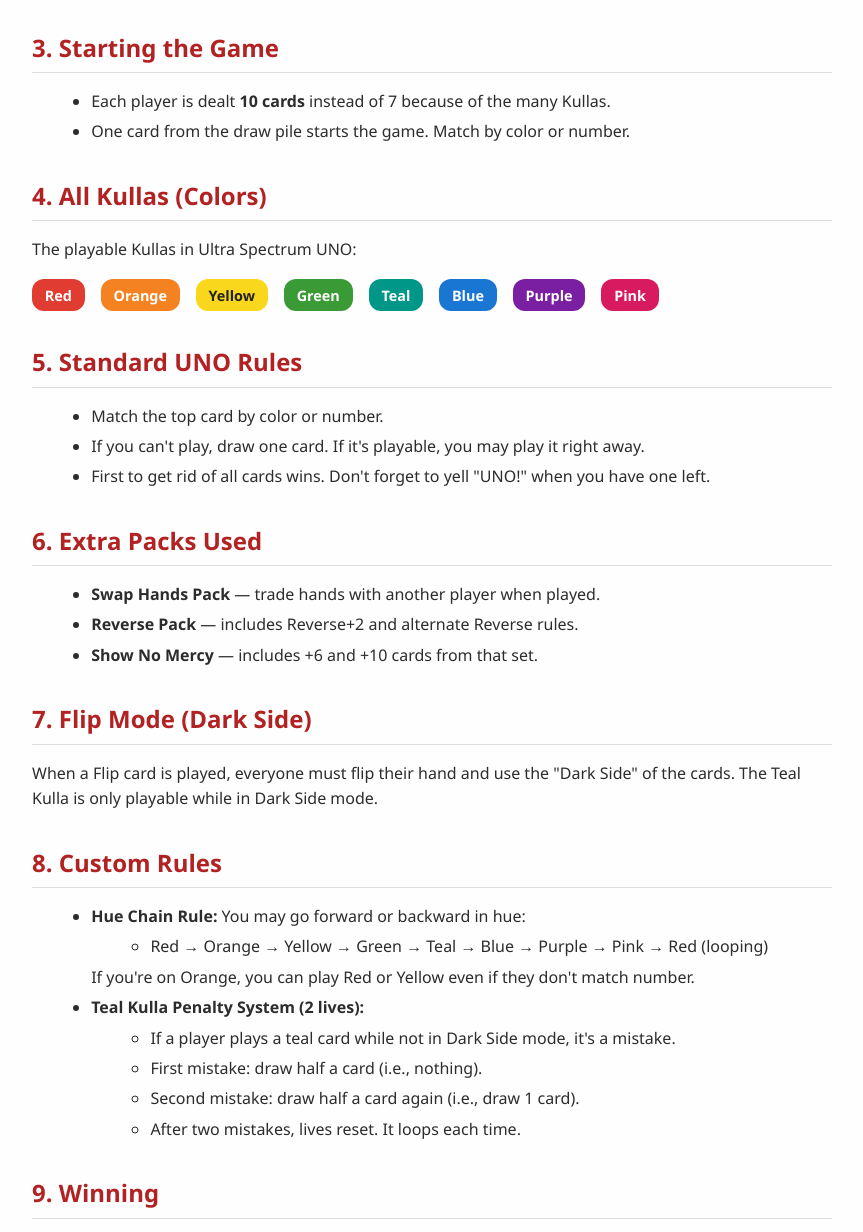
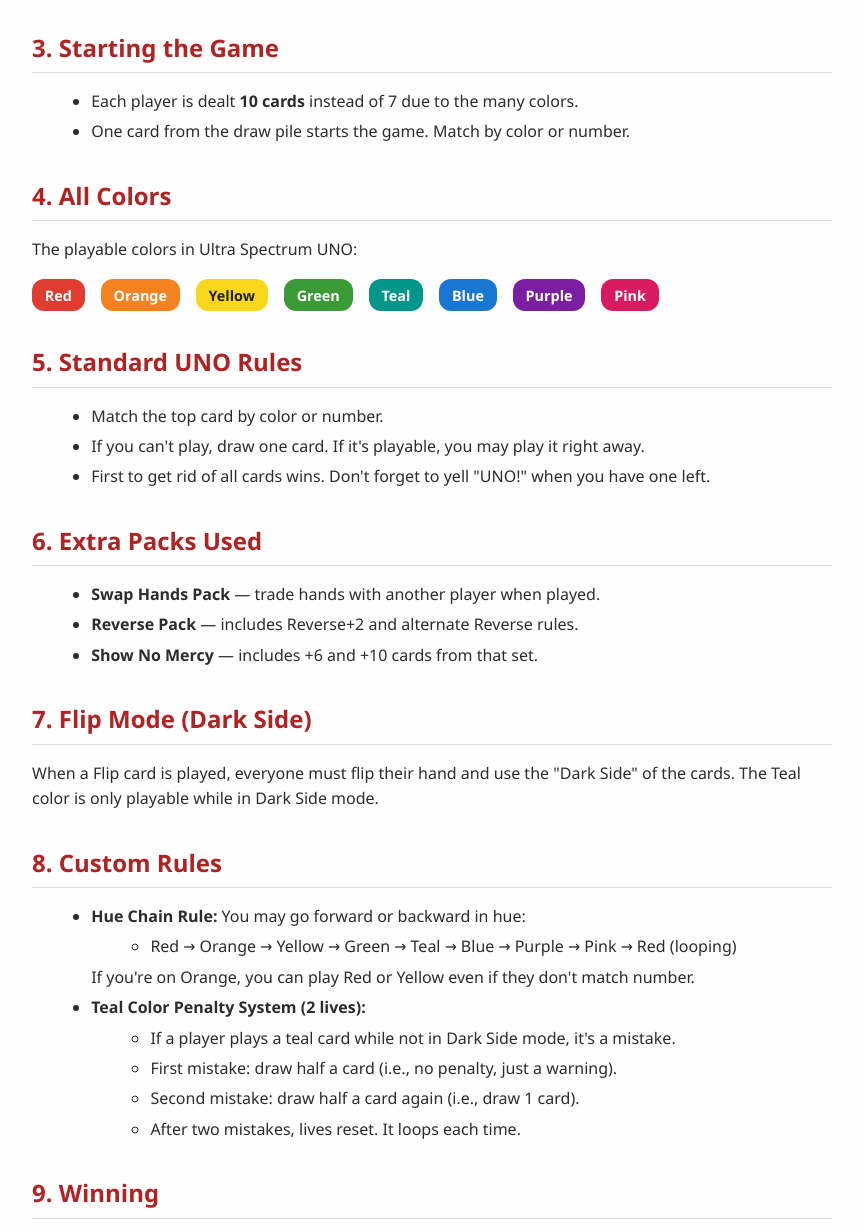
Before and after one commit to Hguorwan/uno-UltraSpec-rules, a plain HTML site: page index.html in a window 1280 px wide. Shown: the part 524-1756 px from the top of the page, without its empty margins (208-1071 px from the left). Drawn offline with Linux system fonts and the light colour scheme.

Commit message:
Update index.html

```diff
--- a/index.html
+++ b/index.html
@@ -1,12 +1,12 @@
 <!DOCTYPE html>
 <html lang="en">
 <head>
-  <meta charset="UTF-8" />
-  <meta name="viewport" content="width=device-width, initial-scale=1" />
-  <title>UNO: Ultra Spectrum Rules</title>
-  <style>
-    body {
-      font-family: 'Segoe UI', sans-serif;
+<meta charset="UTF-8" />
+<meta name="viewport" content="width=device-width, initial-scale=1" />
+<title>UNO: Ultra Spectrum Rules</title>
+<style>
+  body {
+    font-family: 'Segoe UI', Tahoma, Geneva, Verdana, sans-serif;
       max-width: 800px;
       margin: 2rem auto;
       padding: 1rem 2rem;
@@ -89,7 +89,7 @@
 <p><em>A fork of the UNO: Full Spectrum variant</em></p>
 
 <h2>1. Overview</h2>
-<p>UNO: Ultra Spectrum builds on the Full Spectrum fork by combining multiple decks and extra rules into one massive spectrum of Kullas (colors). It includes many expansions and custom mechanics for a wild experience.</p>
+<p>UNO: Ultra Spectrum builds on the Full Spectrum fork by combining multiple decks and extra rules into one massive spectrum of colors. It includes many expansions and custom mechanics for a wild experience.</p>
 
 <h2>2. Required Cards</h2>
 <ul>
@@ -100,12 +100,12 @@
 
 <h2>3. Starting the Game</h2>
 <ul>
-  <li>Each player is dealt <strong>10 cards</strong> instead of 7 because of the many Kullas.</li>
+  <li>Each player is dealt <strong>10 cards</strong> instead of 7 due to the many colors.</li>
   <li>One card from the draw pile starts the game. Match by color or number.</li>
 </ul>
 
-<h2>4. All Kullas (Colors)</h2>
-<p>The playable Kullas in Ultra Spectrum UNO:</p>
+<h2>4. All Colors</h2>
+<p>The playable colors in Ultra Spectrum UNO:</p>
 <div class="colors-list">
   <span class="color-chip red">Red</span>
   <span class="color-chip orange">Orange</span>
@@ -132,7 +132,7 @@
 </ul>
 
 <h2>7. Flip Mode (Dark Side)</h2>
-<p>When a Flip card is played, everyone must flip their hand and use the "Dark Side" of the cards. The Teal Kulla is only playable while in Dark Side mode.</p>
+<p>When a Flip card is played, everyone must flip their hand and use the "Dark Side" of the cards. The Teal color is only playable while in Dark Side mode.</p>
 
 <h2>8. Custom Rules</h2>
 <ul>
@@ -142,10 +142,10 @@
     </ul>
     If you're on Orange, you can play Red or Yellow even if they don't match number.
   </li>
-  <li><strong>Teal Kulla Penalty System (2 lives):</strong>
+  <li><strong>Teal Color Penalty System (2 lives):</strong>
     <ul>
       <li>If a player plays a teal card while not in Dark Side mode, it's a mistake.</li>
-      <li>First mistake: draw half a card (i.e., nothing).</li>
+      <li>First mistake: draw half a card (i.e., no penalty, just a warning).</li>
       <li>Second mistake: draw half a card again (i.e., draw 1 card).</li>
       <li>After two mistakes, lives reset. It loops each time.</li>
     </ul>
```
